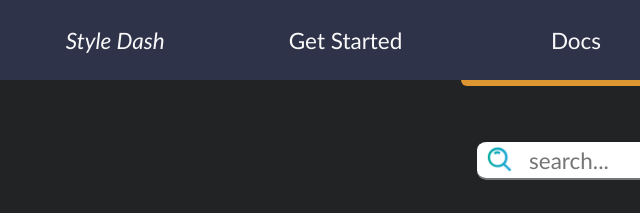
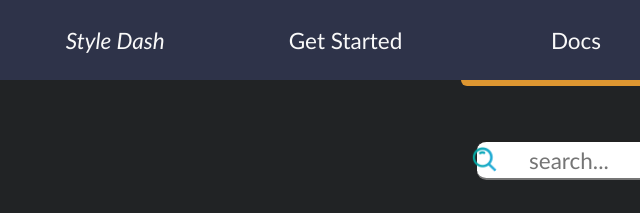
Before and after one commit to Gabe-Fernandes/StyleDashRepo, a website: page docs/html/docs.html in a window 1280 px wide. Shown: the top 213 px of the page, 0-640 px from the left. Drawn offline with nearby package versions, Linux system fonts and the light colour scheme.

Commit message:
4/2/24 searchDiv changed slightly. table pagination styles added

```diff
--- a/styles/_styleDashMix.scss
+++ b/styles/_styleDashMix.scss
@@ -215,6 +215,8 @@ $cDashboard2: #2d80d2;
     @include Img-Round(1.333 * $fontSize);
     position: absolute;
     left: 2.5%;
+    top: 50%;
+    transform: translate(-50%, -50%);
   }
 }
 @mixin PasswordShowToggleWrap(){
@@ -305,5 +307,36 @@ $cDashboard2: #2d80d2;
       padding: 1rem;
       text-align: center;
     }
+    .table-pagination-panel {
+      .table-pagination-wrap {
+        @include Flex-Row(center, center, 100%, initial);
+        .results-per-page-wrap {
+          @include Flex-Row(flex-start, center, 100%, initial);
+          margin-left: 5vw;
+        }
+        .page-wrap {
+          @include Flex-Row(center, center, 100%, initial);
+        }
+        .showing-results-wrap {
+          @include Flex-Row(flex-end, center, 100%, initial);
+          margin-right: 5vw;
+        }
+      }
+      #firstPageBtn, #prevPageBtn {
+        transform: rotate(180deg);
+      }
+      .input-validation-wrap {
+        input {
+          width: 3vw;
+          margin: 0vh 1vw;
+          text-align: center;
+          text-indent: 0%;
+        }
+        span {
+          top: -150%;
+          border: 2px solid $cWarning;
+        }
+      }
+    }
   }
 }
```
Also changed, not shown: codeImgs/searchWrapLibSassCode.PNG, dist/docs.css, 2 other files.
